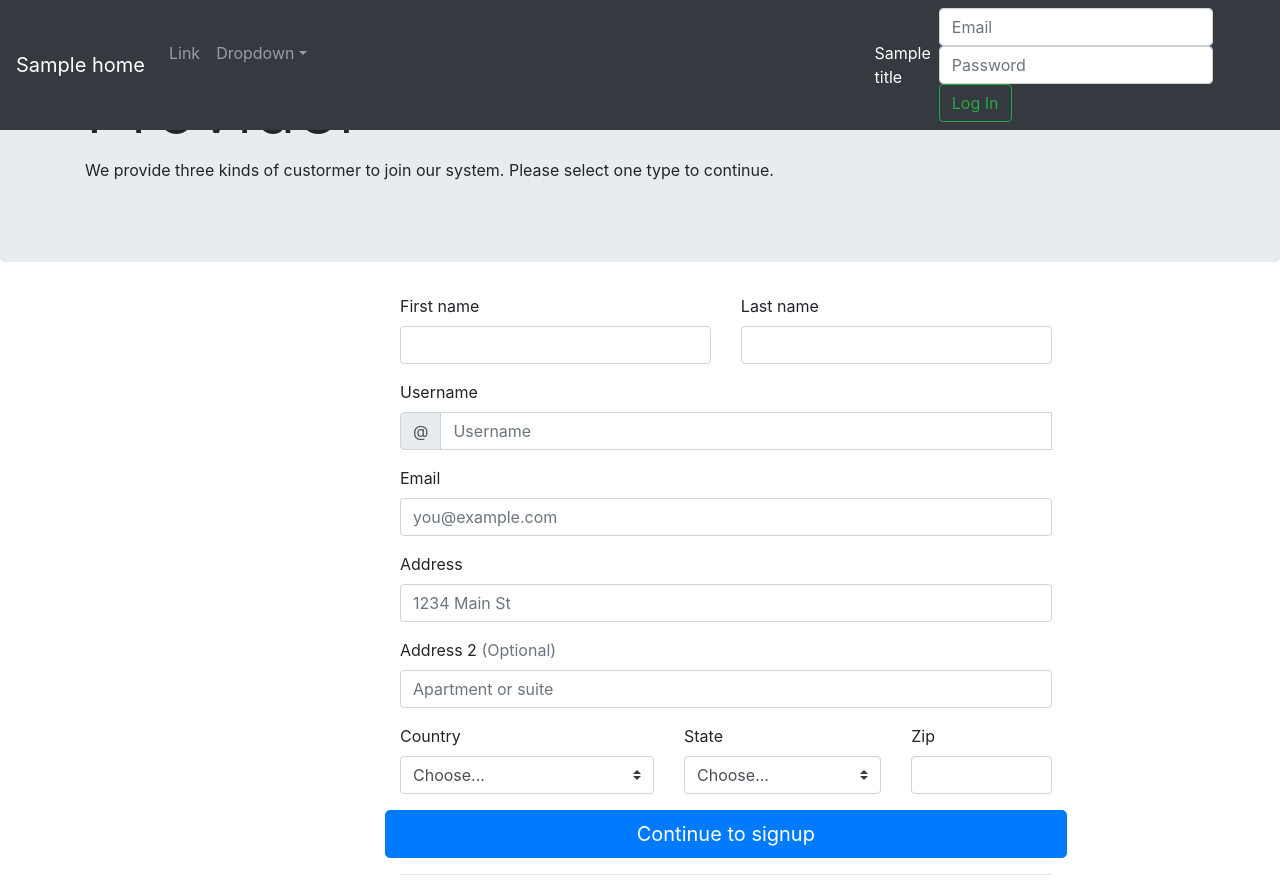
After one commit to jshota/BeaverGo, a Django app: template templates/provider.html in a window 1280 px wide. The commit adds this page. Run offline with Django 3.2, Linux system fonts and the light colour scheme; the template is opened without the code that fills it: most values are stand-ins (such as "Sample title", 1, 10 or a date in 2020); some libraries are stand-ins or nearby versions.

Commit message:
Add: provider-application page

```diff
--- a/BeaverGo/urls.py
+++ b/BeaverGo/urls.py
@@ -17,10 +17,11 @@ from django.contrib import admin
 from django.urls import path
 from django.conf.urls import url
 
-from mainapp.views import get_index, get_signup
+from mainapp.views import get_index, get_signup, get_provider
 
 urlpatterns = [
     url(r'^admin/', admin.site.urls),
     url(r'^signup', get_signup),
+    url(r'^provider', get_provider),
     url(r'^', get_index),
 ]
--- a/mainapp/views.py
+++ b/mainapp/views.py
@@ -10,3 +10,8 @@ def get_signup(request):
 	title = "SignUp Page"
 	home = "BeaverGo"
 	return render(request, 'signup.html', {'title': title, 'home': home})
+
+def get_provider(request):
+	title = "Provider Application"
+	home = "BeaverGo"
+	return render(request, 'provider.html', {'title': title, 'home': home})
--- /dev/null
+++ b/templates/provider.html
@@ -0,0 +1,130 @@
+<!DOCTYPE html>
+<html lang="en">
+    <head>
+        <meta charset="UTF-8">
+        <title>BeaverGo - Provider Application</title>
+        <link rel="canonical" href="https://getbootstrap.com/docs/4.3/examples/jumbotron/">
+        <link rel="stylesheet" href="https://stackpath.bootstrapcdn.com/bootstrap/4.3.1/css/bootstrap.min.css" integrity="sha384-ggOyR0iXCbMQv3Xipma34MD+dH/1fQ784/j6cY/iJTQUOhcWr7x9JvoRxT2MZw1T" crossorigin="anonymous">
+    </head>
+    <body>
+        <nav class="navbar navbar-expand-md navbar-dark fixed-top bg-dark">
+            <a class="navbar-brand" href="/">{{ home }}</a>
+            <button class="navbar-toggler" type="button" data-toggle="collapse" data-target="#navbarsExampleDefault" aria-controls="navbarsExampleDefault" aria-expanded="false" aria-label="Toggle navigation">
+            <span class="navbar-toggler-icon"></span>
+            </button>
+            <div class="collapse navbar-collapse" id="navbarsExampleDefault">
+                <ul class="navbar-nav mr-auto">
+                    <li class="nav-item">
+                        <a class="nav-link" href="#">Link</a>
+                    </li>
+                    <li class="nav-item dropdown">
+                        <a class="nav-link dropdown-toggle" href="#" id="dropdown01" data-toggle="dropdown" aria-haspopup="true" aria-expanded="false">Dropdown</a>
+                        <div class="dropdown-menu" aria-labelledby="dropdown01">
+                            <a class="dropdown-item" href="#">Action</a>
+                            <a class="dropdown-item" href="#">Another action</a>
+                            <a class="dropdown-item" href="#">Something else here</a>
+                        </div>
+                    </li>
+                    <li class="nav-item">
+                        <a class="nav-link disabled" href="/signup" style="padding-left: 35rem; color: white">{{ title }}</a>
+                    </li>
+                </ul>
+                <form class="form-inline my-2 my-lg-0">
+                    <input class="form-control mr-sm-2" type="text" placeholder="Email" aria-label="Email">
+                    <input class="form-control mr-sm-2" type="text" placeholder="Password" aria-label="Password">
+                    <div>
+                        <button class="btn btn-outline-success my-2 my-sm-0" type="submit">Log In</button>
+                    </div>
+                </form>
+            </div>
+        </nav>
+        <div class="jumbotron">
+            <div class="container">
+                <h1 class="display-3">Provider</h1>
+                <p>We provide three kinds of custormer to join our system. Please select one type to continue.</p>
+            </div>
+        </div>
+        <!-- Example row of columns -->
+        <div class="col-md-10" style="padding-left: 25rem">
+            <form class="needs-validation" novalidate>
+                <div class="row">
+                    <div class="col-md-6 mb-3">
+                        <label for="firstName">First name</label>
+                        <input type="text" class="form-control" id="firstName" placeholder="" value="" required>
+                        <div class="invalid-feedback">
+                            Valid first name is required.
+                        </div>
+                    </div>
+                    <div class="col-md-6 mb-3">
+                        <label for="lastName">Last name</label>
+                        <input type="text" class="form-control" id="lastName" placeholder="" value="" required>
+                        <div class="invalid-feedback">
+                            Valid last name is required.
+                        </div>
+                    </div>
+                </div>
+                <div class="mb-3">
+                    <label for="username">Username</label>
+                    <div class="input-group">
+                        <div class="input-group-prepend">
+                            <span class="input-group-text">@</span>
+                        </div>
+                        <input type="text" class="form-control" id="username" placeholder="Username" required>
+                        <div class="invalid-feedback" style="width: 100%;">
+                            Your username is required.
+                        </div>
+                    </div>
+                </div>
+                <div class="mb-3">
+                    <label for="email">Email</label>
+                    <input type="email" class="form-control" id="email" placeholder="you@example.com">
+                    <div class="invalid-feedback">
+                        Please enter a valid email address for shipping updates.
+                    </div>
+                </div>
+                <div class="mb-3">
+                    <label for="address">Address</label>
+                    <input type="text" class="form-control" id="address" placeholder="1234 Main St" required>
+                    <div class="invalid-feedback">
+                        Please enter your shipping address.
+                    </div>
+                </div>
+                <div class="mb-3">
+                    <label for="address2">Address 2 <span class="text-muted">(Optional)</span></label>
+                    <input type="text" class="form-control" id="address2" placeholder="Apartment or suite">
+                </div>
+                <div class="row">
+                    <div class="col-md-5 mb-3">
+                        <label for="country">Country</label>
+                        <select class="custom-select d-block w-100" id="country" required>
+                            <option value="">Choose...</option>
+                            <option>United States</option>
+                        </select>
+                        <div class="invalid-feedback">
+                            Please select a valid country.
+                        </div>
+                    </div>
+                    <div class="col-md-4 mb-3">
+                        <label for="state">State</label>
+                        <select class="custom-select d-block w-100" id="state" required>
+                            <option value="">Choose...</option>
+                            <option>Oregon</option>
+                        </select>
+                        <div class="invalid-feedback">
+                            Please provide a valid state.
+                        </div>
+                    </div>
+                    <div class="col-md-3 mb-3">
+                        <label for="zip">Zip</label>
+                        <input type="text" class="form-control" id="zip" placeholder="" required>
+                        <div class="invalid-feedback">
+                            Zip code required.
+                        </div>
+                    </div>
+                    <button class="btn btn-primary btn-lg btn-block" type="submit">Continue to signup</button>
+                </div>
+                <hr>
+            </div>
+            <!-- /container -->
+        </body>
+    </html>
```
Also changed, not shown: templates/index.html (+13 -5 lines), templates/signup.html (+71 -23 lines).
